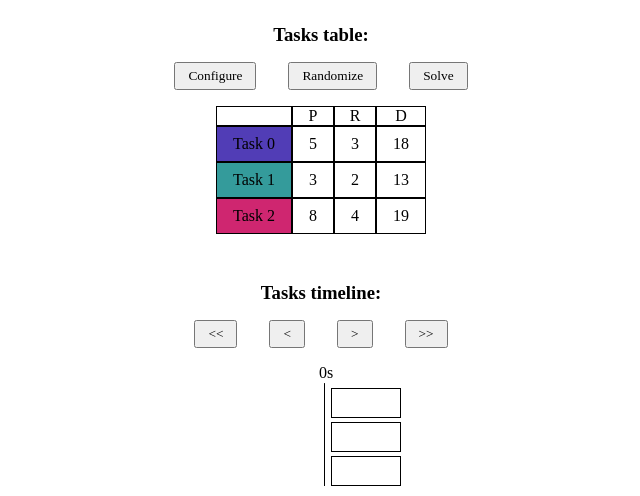
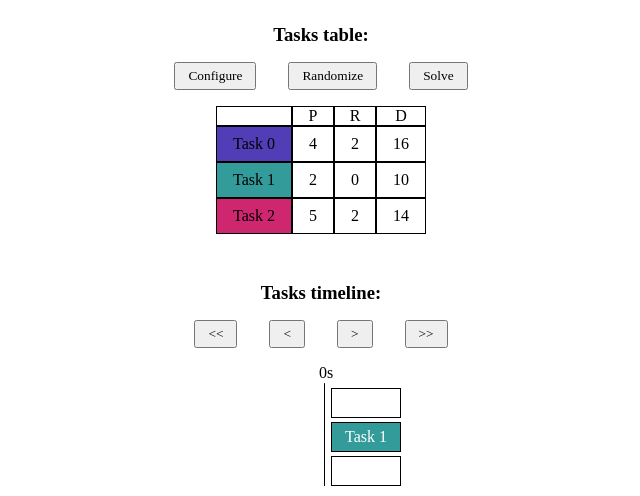
Before and after one commit to janKozie1/scr-project-1, a React (Create React App) app: page / in a window 1280 px wide. Shown: the top 496 px of the page, without its empty margins (319-959 px from the left). Built offline with nearby package versions, Linux system fonts and the light colour scheme.

Commit message:
fix availability bug

```diff
--- a/src/App.tsx
+++ b/src/App.tsx
@@ -15,34 +15,47 @@
 import Modal from './components/Modal';
 import ConfigurationForm, { Configuration } from './components/ConfigurationForm';
 
+const expandedTasksToTaskState = (expandedTasks: ExpandedTasks): TasksState => ({
+  base: expandedTasks,
+  steps: [liuAlg(expandedTasks)]
+})
+
+const generateTasks = (...args: Parameters<typeof generateRandomTasks>): TasksState => {
+  return expandedTasksToTaskState(generateRandomTasks(...args).map(expandTask));
+}
+
+type TasksState = Readonly<{
+  base: ExpandedTasks;
+  steps: ExpandedTasks[];
+}>
+
 
 const App = () => {
   const [configuring, setConfiguring] = useState(false);
   const [config, setConfig] = useState<Configuration>({
     amount: 3,
-    availability: { min: 1, max: 4},
-    completion: { min: 1, max: 4},
-    deadline: { min: 8, max: 13},
+    availability: { min: 0, max: 3},
+    completion: { min: 2, max: 4},
+    deadline: { min: 5, max: 13},
   });
 
-  const [tasks, setTasks] = useState<ExpandedTasks[]>(() => [generateRandomTasks(config.amount, config).map(expandTask)]);
+  const [tasks, setTasks] = useState<TasksState>(() => generateTasks(config.amount, config));
   const [currentIndex, setCurrentIndex] = useState(0);
-  const prevTasks = useRef<typeof tasks>([]);
+  const prevTasks = useRef<typeof tasks['steps']>([]);
 
-  const setNewTasks = (tasks: Tasks[]) => setTasks(tasks.map(taskGroup => taskGroup.map(expandTask)))
-  const randomize = () => setNewTasks([generateRandomTasks(config.amount, config)]);
+  const randomize = () => setTasks(generateTasks(config.amount, config));
 
   const startConfiguring = () => setConfiguring(true);
   const stopConfiguring = () => setConfiguring(false);
 
-  const tickToEnd = () => setCurrentIndex(tasks.length - 1);
+  const tickToEnd = () => setCurrentIndex(tasks.steps.length - 1);
   const tickToStart = () => setCurrentIndex(0);
   const tickForward = () => {
-    if (tasks.length - 1 === currentIndex) {
-      if (last(tasks).every(isTaskDone)) {
+    if (tasks.steps.length - 1 === currentIndex) {
+      if (last(tasks.steps).every(isTaskDone)) {
         return;
       }
-      setTasks(append(liuAlg(last((tasks)))))
+      setTasks((state) => ({...state, steps: [...state.steps, liuAlg(last((tasks.steps)))]}))
     } else {
       setCurrentIndex(add(1))
     }
@@ -67,23 +80,26 @@
       return recurse(append(liuAlg(prevStep))(tasks));
     }
 
-    setTasks(recurse);
+    setTasks((state) => ({
+      ...state,
+      steps: recurse(state.steps),
+    }));
   }
 
   const onConfigUpdate = (newConfig: Configuration) => {
-    setNewTasks([generateRandomTasks(newConfig.amount, newConfig)]);
+    setTasks(generateTasks(newConfig.amount, newConfig));
     setConfig(newConfig)
     setConfiguring(false)
   }
 
   useEffect(() => {
-    if (tasks.length !== prevTasks.current.length) {
-      setCurrentIndex(tasks.length - 1);
+    if (tasks.steps.length !== prevTasks.current.length) {
+      setCurrentIndex(tasks.steps.length - 1);
     }
   }, [tasks])
 
   useEffect(() => {
-    prevTasks.current = tasks;
+    prevTasks.current = tasks.steps;
   }, [tasks]);
 
   return (
@@ -106,7 +122,7 @@
                 <Button onClick={randomize}>{'Randomize'}</Button>
                 <Button onClick={solve}>{'Solve'}</Button>
               </Columns>
-              <TasksTable tasks={first(tasks)} />
+              <TasksTable tasks={tasks.base} />
             </Rows>
             <Rows gap={4} center hideOverflow>
               <h3>Tasks timeline:</h3>
@@ -123,7 +139,7 @@
                 </Box>
                 <RowFade>
                   <Box mt={10} fullWidth>
-                    <TaskGrid tasksPerSecond={tasks} currentIndex={currentIndex} />
+                    <TaskGrid tasksPerSecond={tasks.steps} currentIndex={currentIndex} />
                   </Box>
                 </RowFade>
               </Box>
--- a/src/components/ConfigurationForm/index.tsx
+++ b/src/components/ConfigurationForm/index.tsx
@@ -121,7 +121,7 @@
           <Columns gap={10}>
             <Label>
               R (min)
-              <input name="r_min" type="number" min="1" />
+              <input name="r_min" type="number" min="0" />
             </Label>
             <Label>
               R (max)
--- a/src/services/tasks.ts
+++ b/src/services/tasks.ts
@@ -28,14 +28,8 @@
   })
 }
 
-export function generateRandomTasks(amount: number, config: GenerateRandomTaskConfig): Tasks
-export function generateRandomTasks(configs: GenerateRandomTaskConfig[]): Tasks
-export function generateRandomTasks(amountOrConfigs: number | GenerateRandomTaskConfig[], sharedConfig?: GenerateRandomTaskConfig): Tasks {
-  if (isNumber(amountOrConfigs)) {
-    return isNil(sharedConfig) ? [] : Array.from({length: amountOrConfigs}, () => sharedConfig).map(generateRandomTask);
-  }
-
-  return amountOrConfigs.map(generateRandomTask);
+export function generateRandomTasks(amountOrConfigs: number, config: GenerateRandomTaskConfig): Tasks {
+  return Array.from({length: amountOrConfigs}, () => config).map(generateRandomTask);
 }
 
 export const expandTask: ExpandTask = (task, index) => ({
--- a/src/services/utils.ts
+++ b/src/services/utils.ts
@@ -16,7 +16,7 @@
 export const getRandomId = () => Math.random().toString(36);
 
 export const getRandomMs = (range: MinMax<Miliseconds>) => {
-  return Math.round(Math.random() * (range.max - range.min)) + range.min;
+  return Math.floor(Math.random() * (range.max - range.min)) + range.min;
 }
 
 export const append = <T>(arg: T) => (arr: T[]): T[] => arr.concat([arg]);
```
